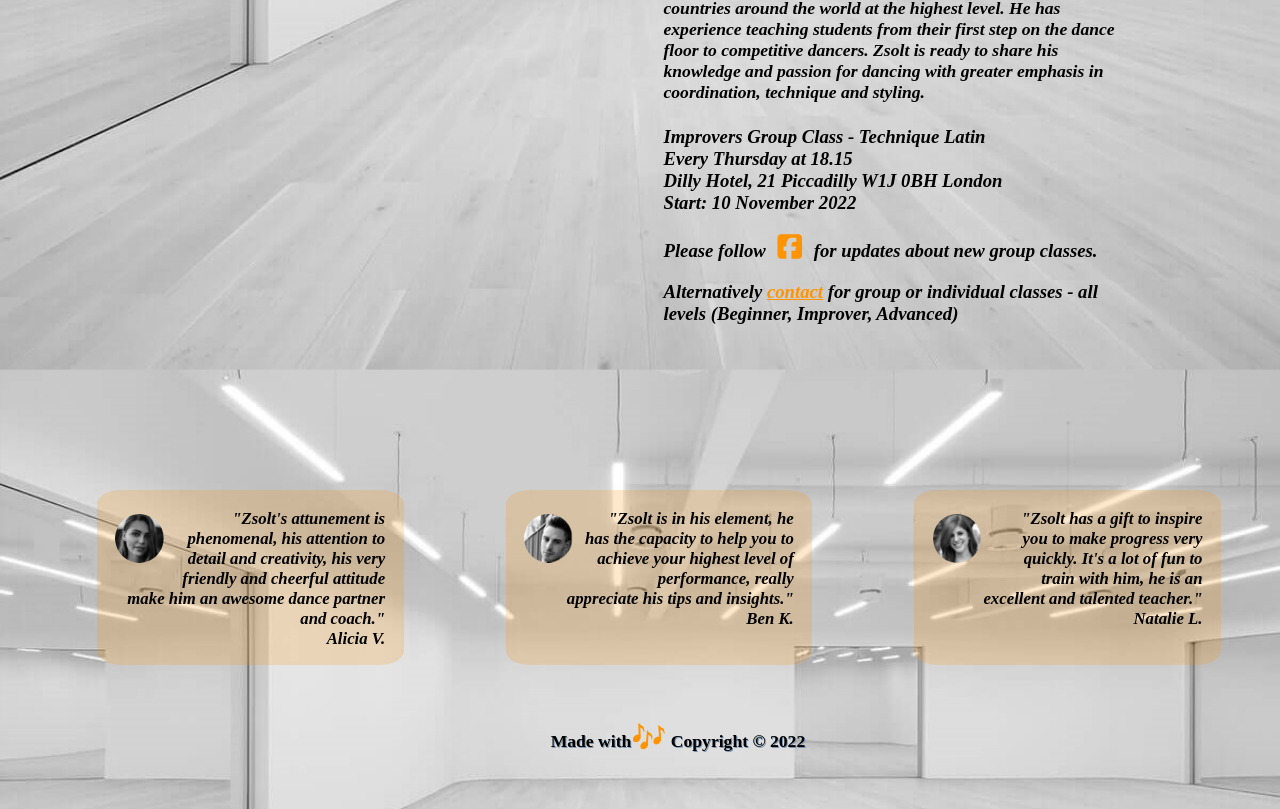
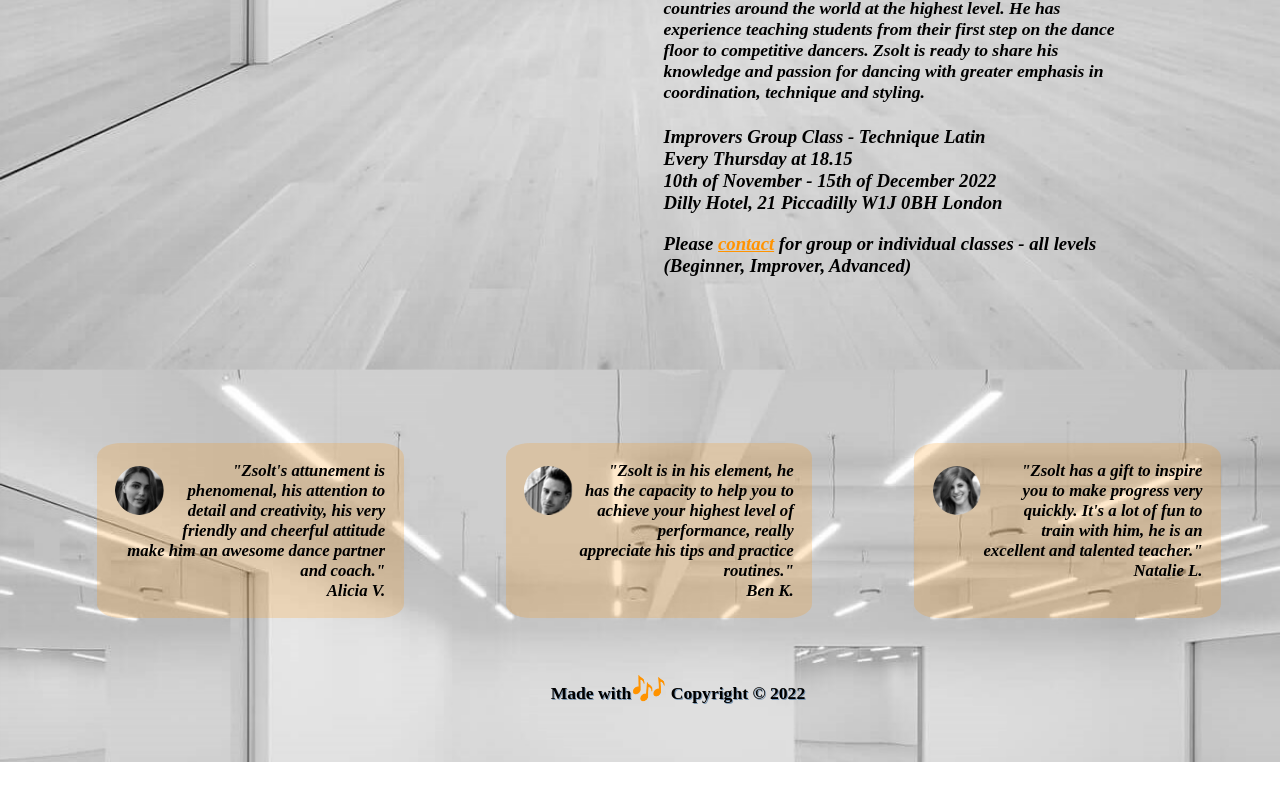
Before and after one commit to ballroomandlatin/zsoltfaskerti, a plain HTML site: page index.html in a window 1280 px wide. Shown: the part 440-1249 px from the top of the page. After the commit the page ends 1202 px from the top, so only its background shows below. Drawn offline with Linux system fonts and the light colour scheme; a web font is replaced by a local one.

Commit message:
final details

```diff
--- a/index.html
+++ b/index.html
@@ -47,9 +47,9 @@
            He holds the Hungarian Latin show dance national champion title and has competed in over 28 countries around the world at the highest level.
            He has experience teaching students from their first step on the dance floor to competitive dancers. Zsolt is ready to share his knowledge and passion for dancing with greater emphasis in coordination, technique and styling.</h4>
 
-           <h3 id="current">Improvers Group Class - Technique Latin<br>Every Thursday at 18.15<br>Dilly Hotel, 21 Piccadilly W1J 0BH London<br>Start: 10 November 2022</h3>
-           <h3>Please follow <a href="https://www.facebook.com/faskerti.zsolt"><i class="fa-brands fa-square-facebook" id="min"></i></a>  for updates about new group classes.</h3>
-           <h3>Alternatively <a href="contact.html">contact</a> for group or individual classes - all levels (Beginner, Improver, Advanced)</h3>
+           <h3 id="current">Improvers Group Class - Technique Latin<br>Every Thursday at 18.15<br>10th of November - 15th of December 2022<br>Dilly Hotel, 21 Piccadilly W1J 0BH London</h3>
+           <!-- <h3>Please follow <a href="https://www.facebook.com/faskerti.zsolt"><i class="fa-brands fa-square-facebook" id="min"></i></a>  for updates about new group classes.</h3> -->
+           <h3>Please <a href="contact.html">contact</a> for group or individual classes - all levels (Beginner, Improver, Advanced)</h3>
         </div>
   </div>
 
@@ -67,7 +67,7 @@
 
     <div class="b">
         <img class="pict" src="images/profilebb.png" alt="">
-        <p class="quote">"Zsolt is in his element, he has the capacity to help you to achieve your highest level of performance, really appreciate his tips and insights."<br>Ben K.</p>
+        <p class="quote">"Zsolt is in his element, he has the capacity to help you to achieve your highest level of performance, really appreciate his tips and practice routines."<br>Ben K.</p>
     </div>
 
 
```
